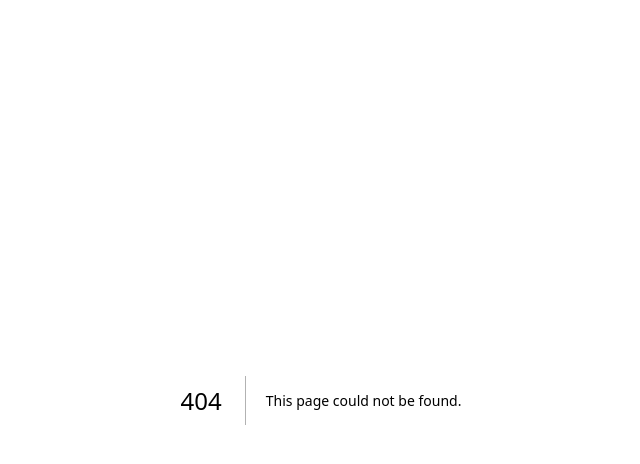
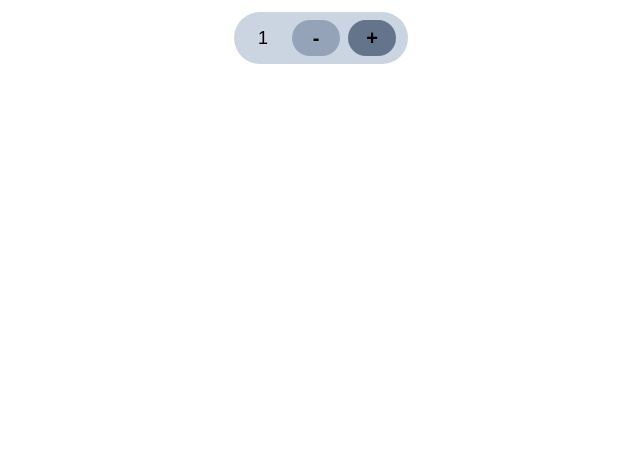
Before and after one commit to gurleensingh01/cprg306-assignments, a Next.js app: page /week-4 in a window 1280 px wide. Before the commit this address had no page. Shown: the top 464 px of the page, without its empty margins (319-959 px from the left). Built offline with nearby package versions, Linux system fonts and the light colour scheme.

Commit message:
week 4 added

```diff
--- a/app/page.js
+++ b/app/page.js
@@ -6,6 +6,8 @@ export default function Page() {
         <Link href="/week-2" className='text-2xl'>Week 2 Assignment</Link>
         <br />
         <Link href="/week-3" className='text-2xl'>Week 3 Assignment</Link>
+        <br />
+        <Link href="/week-4" className='text-2xl'>Week 4 Assignment</Link>
       </main>
     );
   }
--- /dev/null
+++ b/app/week-4/new-item.js
@@ -0,0 +1,5 @@
+export default function NewItem() {
+    return (
+        <div></div>
+    );
+}
--- /dev/null
+++ b/app/week-4/page.js
@@ -0,0 +1,43 @@
+"use client";
+
+import { useState } from "react";
+
+import NewItem from "./new-item";
+
+export default function Page() {
+
+    const [quantity, setQuantity] = useState(1);
+
+    const increment = () => quantity < 20 ? setQuantity(quantity + 1) : null;
+
+    const decrement = () => quantity > 1 ?setQuantity(quantity - 1) : null;
+
+    return (
+        <main className="flex justify-center">
+            <NewItem />
+            <div className="p-1 m-3 text-black bg-slate-300 rounded-full w-1/8 flex justify-between">
+                <p className="mx-5 flex items-center text-lg font-medium">{quantity}</p>
+                <div>
+                    <button onClick={decrement} className="bg-slate-500 py-1 px-4 m-1 rounded-full font-bold text-xl w-12
+                    hover:bg-slate-700
+                    active:bg-red-600
+                    focus:outline
+                    focus:outline-black
+                    focus:outline-[2px]
+                    disabled:bg-slate-400"
+                    disabled={quantity == 1}
+                    >-</button>
+
+                    <button onClick={increment} className="bg-slate-500 py-1 px-4 m-1 mr-2 rounded-full font-bold text-xl w-12
+                    hover:bg-slate-700
+                    active:bg-green-700
+                    focus:outline
+                    focus:outline-black
+                    focus:outline-[2px]
+                    disabled:bg-slate-400"
+                    disabled={quantity == 20}>+</button>
+                </div>
+            </div>
+        </main>
+    );
+}
```
